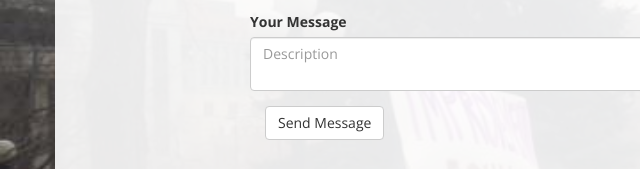
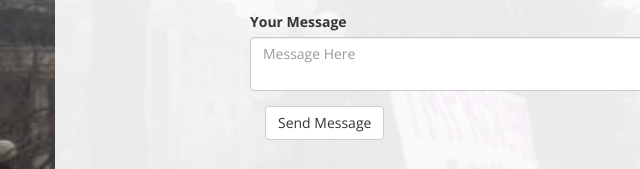
Before and after one commit to indivisiblefrr/indivisiblefrr.github.io, a plain HTML site: page register.html in a window 1280 px wide. Shown: the part 631-800 px from the top of the page, 0-640 px from the left. Drawn offline with nearby package versions, Linux system fonts and the light colour scheme.

Commit message:
Update register.html

```diff
--- a/register.html
+++ b/register.html
@@ -104,7 +104,7 @@
 			    </div>
 			    <div class="form-group ">
 			      <label for="InputMessage">Your Message</label>
-			     <textarea  class="form-control" placeholder="Description"></textarea>
+			     <textarea  class="form-control" placeholder="Message Here"></textarea>
 			    </div>
 			    <button type="submit" class="btn btn-default">Send Message</button>
 			  </form>
```
